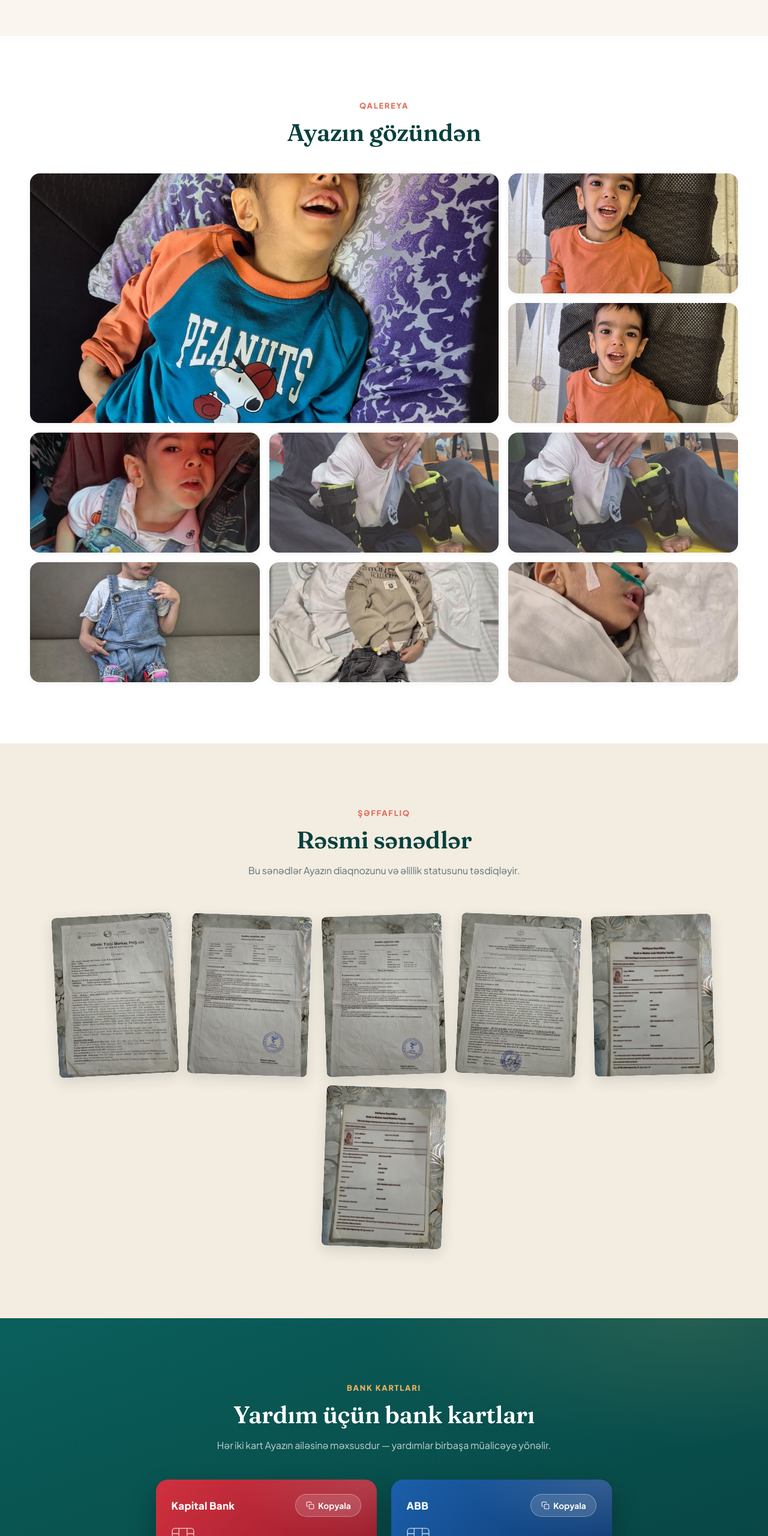
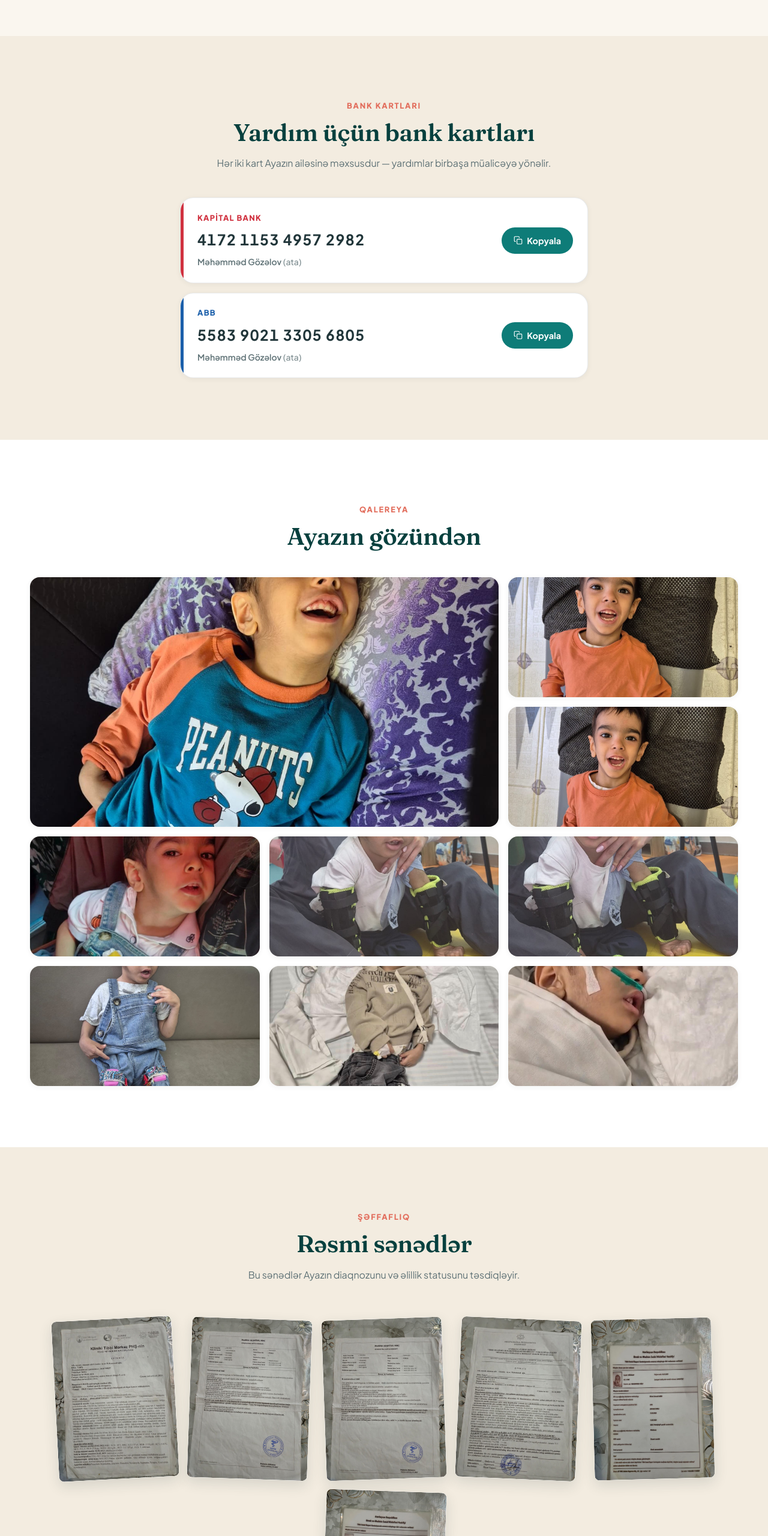
Before and after one commit to ayazaayardimet/ayazaayardimet.github.io, a plain HTML site: page index.html in a window 1280 px wide. Shown: the part 2496-5056 px from the top of the page at 60% size. Drawn offline with Linux system fonts and the light colour scheme.

Commit message:
Simplify the bank cards section and move it below the medical section
Two clean white rows with a brand-colour edge replace the dark panel of
credit-card gradients. The copy buttons and card numbers are unchanged.
Bump style.css to v40.

Co-Authored-By: Claude Sonnet 5.5 <noreply@anthropic.com>

```diff
--- a/index.html
+++ b/index.html
@@ -83,7 +83,7 @@
     rel="stylesheet"
   />
 
-  <link rel="stylesheet" href="style.css?v=38" />
+  <link rel="stylesheet" href="style.css?v=40" />
 </head>
 
 <body>
@@ -242,6 +242,51 @@
       </div>
     </section>
 
+    <!-- ===================== DONATION ===================== -->
+    <section id="donation" class="section donation-section reveal">
+      <div class="section-inner">
+        <div class="section-head">
+          <span class="eyebrow" data-i18n="donationEyebrow">Bank kartları</span>
+          <h2 class="section-title" data-i18n="donationTitle">Yardım üçün bank kartları</h2>
+          <p class="section-caption" data-i18n="donationSubtitle">
+            Hər iki kart Ayazın ailəsinə məxsusdur — yardımlar birbaşa müalicəyə yönəlir.
+          </p>
+        </div>
+
+        <div class="bank-cards">
+          <article class="bank-card bank-kapital">
+            <div class="bank-info">
+              <h3 class="bank-name">Kapital Bank</h3>
+              <p class="bank-number">4172 1153 4957 2982</p>
+              <p class="bank-holder">Məhəmməd Gözəlov <span class="holder-rel" data-i18n="relFather">(ata)</span></p>
+            </div>
+            <button type="button" class="copy-btn" data-copy="4172115349572982">
+              <svg viewBox="0 0 24 24" fill="none" stroke="currentColor" stroke-width="1.8" stroke-linecap="round" stroke-linejoin="round" aria-hidden="true">
+                <rect x="9" y="9" width="13" height="13" rx="2" />
+                <path d="M5 15H4a2 2 0 0 1-2-2V4a2 2 0 0 1 2-2h9a2 2 0 0 1 2 2v1" />
+              </svg>
+              <span class="copy-label" data-i18n="copyBtn">Kopyala</span>
+            </button>
+          </article>
+
+          <article class="bank-card bank-abb">
+            <div class="bank-info">
+              <h3 class="bank-name">ABB</h3>
+              <p class="bank-number">5583 9021 3305 6805</p>
+              <p class="bank-holder">Məhəmməd Gözəlov <span class="holder-rel" data-i18n="relFather">(ata)</span></p>
+            </div>
+            <button type="button" class="copy-btn" data-copy="5583902133056805">
+              <svg viewBox="0 0 24 24" fill="none" stroke="currentColor" stroke-width="1.8" stroke-linecap="round" stroke-linejoin="round" aria-hidden="true">
+                <rect x="9" y="9" width="13" height="13" rx="2" />
+                <path d="M5 15H4a2 2 0 0 1-2-2V4a2 2 0 0 1 2-2h9a2 2 0 0 1 2 2v1" />
+              </svg>
+              <span class="copy-label" data-i18n="copyBtn">Kopyala</span>
+            </button>
+          </article>
+        </div>
+      </div>
+    </section>
+
     <!-- ===================== GALLERY ===================== -->
     <section id="gallery" class="section gallery-section reveal">
       <div class="section-inner">
@@ -316,60 +361,6 @@
       </div>
     </section>
 
-    <!-- ===================== DONATION ===================== -->
-    <section id="donation" class="section donation-section reveal">
-      <div class="section-inner">
-        <div class="section-head donation-head">
-          <span class="eyebrow eyebrow-light" data-i18n="donationEyebrow">Bank kartları</span>
-          <h2 class="section-title" data-i18n="donationTitle">Yardım üçün bank kartları</h2>
-          <p class="section-caption" data-i18n="donationSubtitle">
-            Hər iki kart Ayazın ailəsinə məxsusdur — yardımlar birbaşa müalicəyə yönəlir.
-          </p>
-        </div>
-
-        <div class="bank-cards">
-          <!-- Kapital Bank -->
-          <article class="bank-card bank-kapital">
-            <div class="bank-card-top">
-              <h3 class="bank-name">Kapital Bank</h3>
-              <button type="button" class="copy-btn" data-copy="4172115349572982">
-                <svg viewBox="0 0 24 24" fill="none" stroke="currentColor" stroke-width="1.8"
-                  stroke-linecap="round" stroke-linejoin="round" aria-hidden="true">
-                  <rect x="9" y="9" width="13" height="13" rx="2" />
-                  <path d="M5 15H4a2 2 0 0 1-2-2V4a2 2 0 0 1 2-2h9a2 2 0 0 1 2 2v1" />
-                </svg>
-                <span class="copy-label" data-i18n="copyBtn">Kopyala</span>
-              </button>
-            </div>
-            <div class="bank-chip" aria-hidden="true">
-              <svg viewBox="0 0 34 24"><rect x="1" y="1" width="32" height="22" rx="4" fill="none" stroke="currentColor" stroke-width="1.4"/><path d="M1 9h10M1 15h10M23 9h10M23 15h10M11 1v22M23 1v22" fill="none" stroke="currentColor" stroke-width="1.4"/></svg>
-            </div>
-            <p class="bank-number">4172 1153 4957 2982</p>
-            <p class="bank-holder">Məhəmməd Gözəlov <span class="holder-rel" data-i18n="relFather">(ata)</span></p>
-          </article>
-
-          <!-- ABB -->
-          <article class="bank-card bank-abb">
-            <div class="bank-card-top">
-              <h3 class="bank-name">ABB</h3>
-              <button type="button" class="copy-btn" data-copy="5583902133056805">
-                <svg viewBox="0 0 24 24" fill="none" stroke="currentColor" stroke-width="1.8"
-                  stroke-linecap="round" stroke-linejoin="round" aria-hidden="true">
-                  <rect x="9" y="9" width="13" height="13" rx="2" />
-                  <path d="M5 15H4a2 2 0 0 1-2-2V4a2 2 0 0 1 2-2h9a2 2 0 0 1 2 2v1" />
-                </svg>
-                <span class="copy-label" data-i18n="copyBtn">Kopyala</span>
-              </button>
-            </div>
-            <div class="bank-chip" aria-hidden="true">
-              <svg viewBox="0 0 34 24"><rect x="1" y="1" width="32" height="22" rx="4" fill="none" stroke="currentColor" stroke-width="1.4"/><path d="M1 9h10M1 15h10M23 9h10M23 15h10M11 1v22M23 1v22" fill="none" stroke="currentColor" stroke-width="1.4"/></svg>
-            </div>
-            <p class="bank-number">5583 9021 3305 6805</p>
-            <p class="bank-holder">Məhəmməd Gözəlov <span class="holder-rel" data-i18n="relFather">(ata)</span></p>
-          </article>
-        </div>
-      </div>
-    </section>
   </main>
 
   <!-- ===================== FOOTER ===================== -->
--- a/style.css
+++ b/style.css
@@ -475,7 +475,6 @@ section[id] { scroll-margin-top: 84px; }
   margin-bottom: 0.6rem;
 }
 
-.eyebrow-light { color: var(--gold); }
 
 .section-title {
   font-family: var(--font-serif);
@@ -750,150 +749,123 @@ section[id] { scroll-margin-top: 84px; }
 }
 
 /* ============================================================
-   DONATION — deep panel with credit-card-style bank cards
+   DONATION — two clean rows, one per bank card
    ============================================================ */
-.donation-section {
-  background:
-    radial-gradient(70% 60% at 90% 0%, rgba(242, 178, 92, 0.12) 0%, transparent 60%),
-    radial-gradient(60% 55% at 0% 100%, rgba(226, 109, 92, 0.10) 0%, transparent 60%),
-    linear-gradient(160deg, var(--teal-dark) 0%, var(--teal-deep) 100%);
-}
-
-.donation-head .section-title { color: #ffffff; }
-.donation-head .section-caption { color: rgba(255, 255, 255, 0.75); }
+.donation-section { background: var(--bg-alt); }
 
 .bank-cards {
   display: grid;
-  grid-template-columns: repeat(auto-fit, minmax(290px, 1fr));
-  gap: 1.5rem;
-  max-width: 760px;
+  gap: 1rem;
+  max-width: 680px;
   margin: 0 auto;
 }
 
-/* credit-card look */
 .bank-card {
   position: relative;
   display: flex;
-  flex-direction: column;
-  border-radius: 20px;
-  padding: 1.5rem 1.6rem 1.4rem;
-  min-height: 200px;
-  color: #ffffff;
+  align-items: center;
+  justify-content: space-between;
+  gap: 1.25rem;
+  padding: 1.4rem 1.5rem 1.4rem 1.75rem;
+  background: var(--bg-card);
+  border: 1px solid var(--border);
+  border-radius: var(--radius);
+  box-shadow: var(--shadow-sm);
   overflow: hidden;
-  box-shadow: 0 18px 44px rgba(0, 0, 0, 0.28);
-  transition: transform 0.3s ease, box-shadow 0.3s ease;
+  transition: transform 0.25s ease, box-shadow 0.25s ease;
 }
 
 .bank-card:hover {
-  transform: translateY(-6px);
-  box-shadow: 0 26px 56px rgba(0, 0, 0, 0.36);
+  transform: translateY(-3px);
+  box-shadow: var(--shadow-md);
 }
 
-/* subtle sheen across every card */
+/* thin brand-colour edge on the left */
 .bank-card::before {
   content: '';
   position: absolute;
-  inset: 0;
-  background: radial-gradient(120% 90% at 100% 0%, rgba(255, 255, 255, 0.14) 0%, transparent 55%);
-  pointer-events: none;
+  inset: 0 auto 0 0;
+  width: 5px;
+  background: var(--bank, var(--teal));
 }
 
-/* per-bank brand gradients */
-.bank-kapital { background: linear-gradient(135deg, #d0313f 0%, #8f1626 100%); }
-.bank-abb     { background: linear-gradient(135deg, #1b5faa 0%, #0d3468 100%); }
+.bank-kapital { --bank: #d0313f; }
+.bank-abb     { --bank: #1b5faa; }
 
-.bank-card-top {
-  display: flex;
-  align-items: center;
-  justify-content: space-between;
-  gap: 1rem;
+.bank-info { min-width: 0; }
+
+.bank-name {
+  margin: 0 0 0.35rem;
+  font-family: var(--font-sans);
+  font-size: 0.8rem;
+  font-weight: 800;
+  letter-spacing: 0.1em;
+  text-transform: uppercase;
+  color: var(--bank, var(--teal));
 }
 
-.bank-name {
-  margin: 0;
-  font-family: var(--font-sans);
-  font-weight: 800;
-  font-size: 1.05rem;
-  letter-spacing: 0.02em;
-  color: #ffffff;
-}
-
-.bank-chip {
-  margin: 1.1rem 0 auto;
-  color: rgba(255, 255, 255, 0.65);
-}
-
-.bank-chip svg { width: 38px; height: 27px; }
-
 .bank-number {
-  margin: 0.9rem 0 0.35rem;
+  margin: 0 0 0.3rem;
   font-family: var(--font-sans);
   font-variant-numeric: tabular-nums;
-  font-size: clamp(1.12rem, 2.4vw, 1.35rem);
-  font-weight: 600;
-  letter-spacing: 0.09em;
-  color: #ffffff;
+  font-size: clamp(1.15rem, 3.2vw, 1.55rem);
+  font-weight: 700;
+  letter-spacing: 0.06em;
+  color: var(--ink);
   user-select: all;
-  text-shadow: 0 1px 3px rgba(0, 0, 0, 0.25);
 }
 
 .bank-holder {
   margin: 0;
-  font-family: var(--font-sans);
-  font-size: 0.9rem;
-  font-weight: 700;
-  letter-spacing: 0.02em;
-  color: rgba(255, 255, 255, 0.92);
-  text-transform: uppercase;
+  font-size: 0.88rem;
+  font-weight: 600;
+  color: var(--ink-muted);
 }
 
 .holder-rel {
-  color: rgba(255, 255, 255, 0.65);
   font-weight: 500;
-  text-transform: none;
+  opacity: 0.8;
 }
 
 .copy-btn {
-  position: relative;
-  z-index: 1;
   flex-shrink: 0;
   display: inline-flex;
   align-items: center;
   justify-content: center;
-  gap: 0.4rem;
-  min-height: 38px;
-  padding: 0.45rem 1.05rem;
-  background: rgba(255, 255, 255, 0.14);
+  gap: 0.45rem;
+  min-height: 44px;
+  padding: 0.55rem 1.25rem;
+  background: var(--teal);
   color: #ffffff;
-  border: 1px solid rgba(255, 255, 255, 0.35);
+  border: 0;
   border-radius: 999px;
-  font-size: 0.86rem;
+  font-size: 0.9rem;
   font-weight: 700;
   cursor: pointer;
-  backdrop-filter: blur(4px);
-  -webkit-backdrop-filter: blur(4px);
-  transition: background 0.2s ease, color 0.2s ease, border-color 0.2s ease;
+  transition: background 0.2s ease, color 0.2s ease;
   -webkit-tap-highlight-color: transparent;
 }
 
-.copy-btn:hover {
-  background: rgba(255, 255, 255, 0.26);
-  border-color: rgba(255, 255, 255, 0.7);
+.copy-btn:hover { background: var(--teal-dark); }
+
+.copy-btn svg { width: 15px; height: 15px; }
+
+.copy-btn.is-copied {
+  background: var(--teal-soft);
+  color: var(--teal-dark);
+  box-shadow: inset 0 0 0 1.5px var(--teal);
 }
 
-.copy-btn svg { width: 14px; height: 14px; }
+.copy-btn.is-copied:hover { background: var(--teal-soft); }
 
-.copy-btn.is-copied {
-  background: #ffffff;
-  color: var(--teal-deep);
-  border-color: #ffffff;
-}
-
-.copy-btn.is-copied:hover { background: #ffffff; }
-
-@media (max-width: 420px) {
-  .copy-btn { padding: 0.42rem 0.85rem; font-size: 0.8rem; }
-  .bank-card { padding: 1.3rem 1.25rem 1.2rem; min-height: 185px; }
+@media (max-width: 560px) {
+  .bank-card {
+    flex-direction: column;
+    align-items: stretch;
+    gap: 1rem;
+    padding: 1.3rem 1.25rem 1.25rem 1.5rem;
+  }
+  .copy-btn { width: 100%; }
 }
 
 /* ============================================================
```
